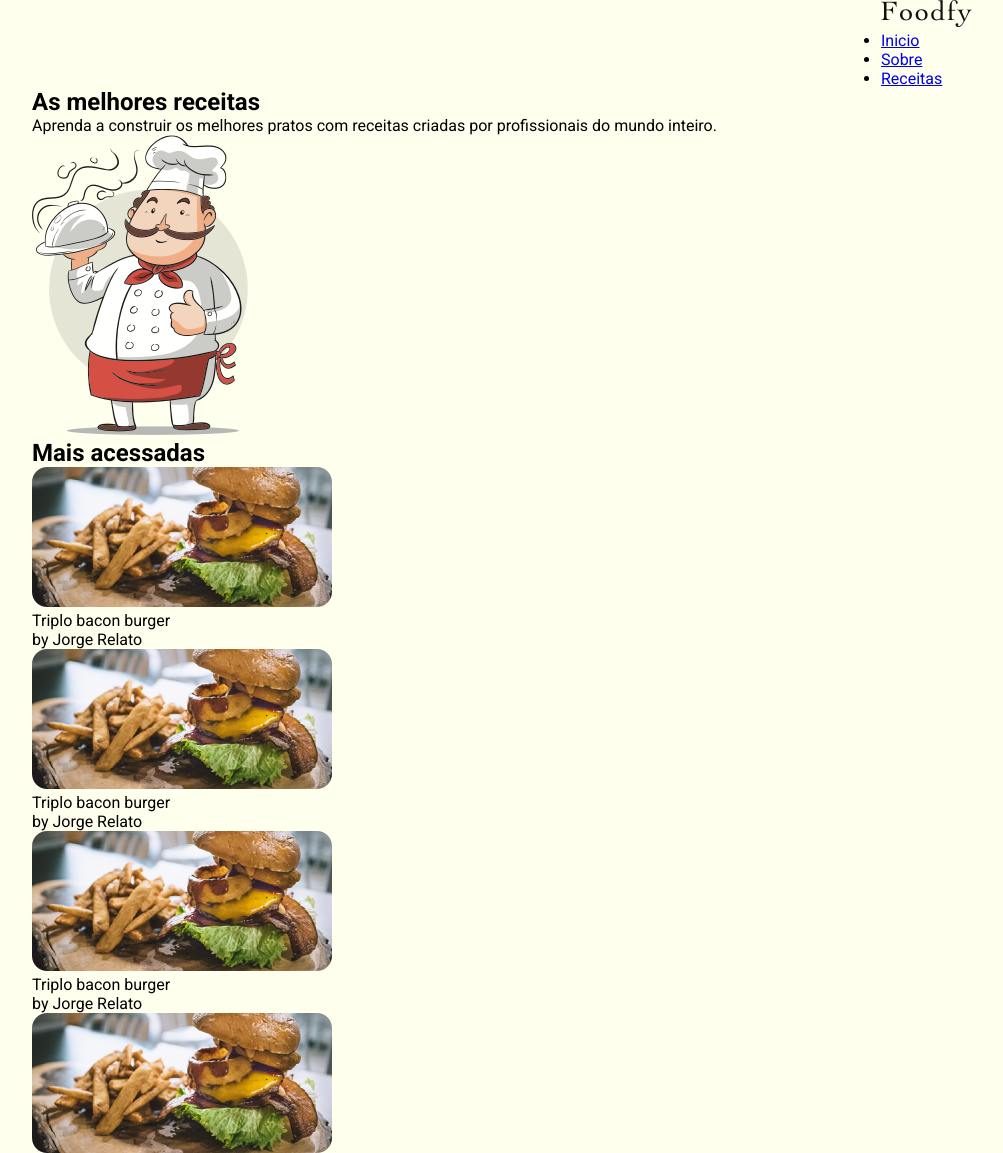
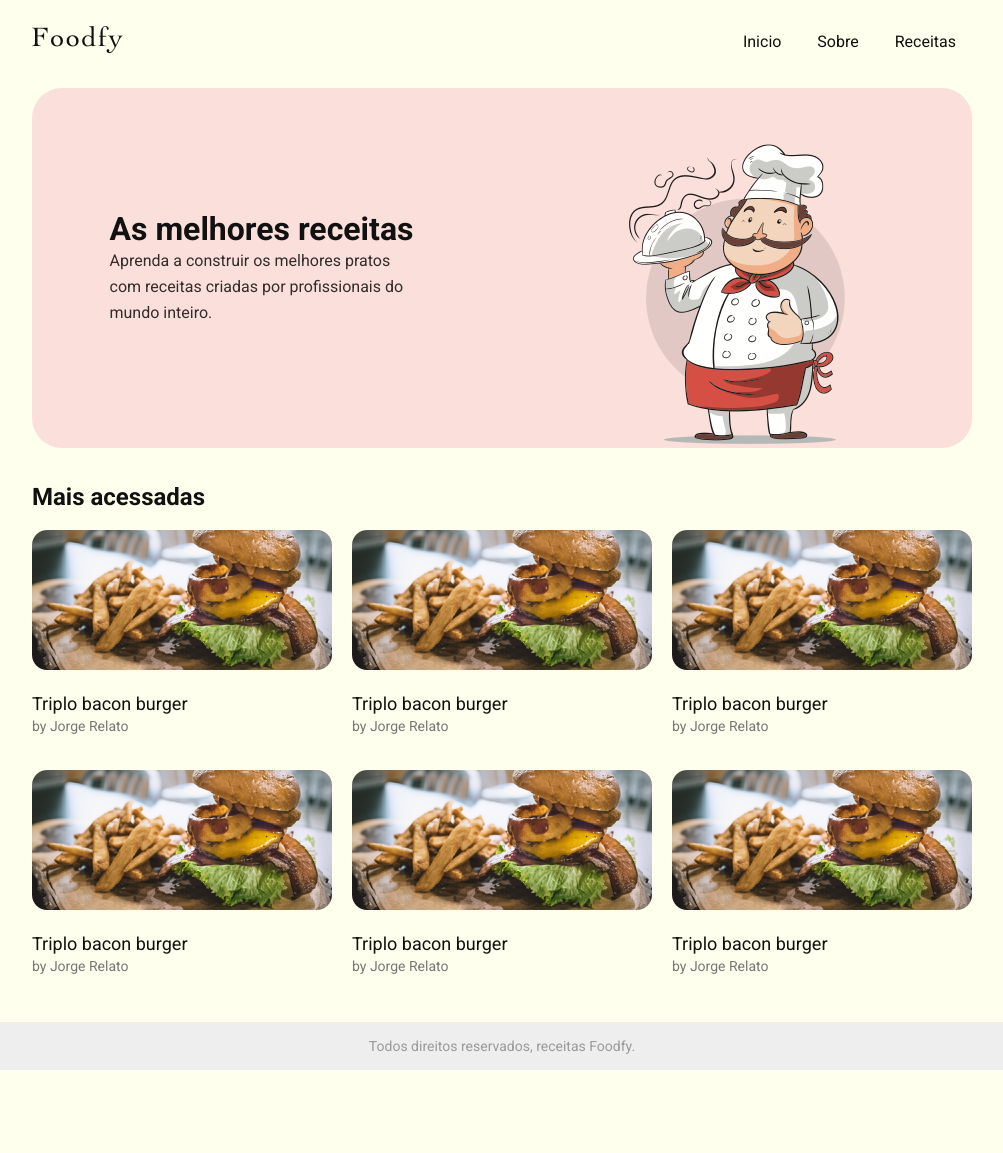
Before and after one commit to luizvicentin/foodfy, a plain HTML site: page foodfy/home.html in a window 1280 px wide. Shown: the top 1153 px of the page, without its empty margins (138-1141 px from the left). After the commit the page ends 1070 px from the top, so only its background shows below. Drawn offline with Linux system fonts and the light colour scheme.

Commit message:
Homepage Done

```diff
--- a/foodfy/assets/main.css
+++ b/foodfy/assets/main.css
@@ -1,6 +1,8 @@
 @import url('https://fonts.googleapis.com/css2?family=Roboto:wght@300;400;500;700;900&display=swap');
 
-* {
+*,
+::before,
+::after {
     margin: 0;
     padding: 0;
     box-sizing: border-box;
@@ -15,13 +17,15 @@ main {
     width: 940px;
     margin: auto;
 }
-
+/*== Header ==*/
 header {
     width: 940px;
+    height: 72px;
     margin: auto;
+    padding-top: 24px;
 }
 
-.header {
+.header-itens {
     display: flex;
     align-items: center;
     justify-content: flex-end;
@@ -30,3 +34,103 @@ header {
 .logo {
     margin-right: auto;
 }
+
+.nav_links li {
+    display: inline-block;
+    padding: 8px 16px;
+    transition: .5s;
+}
+
+.nav_links li:hover {
+    background: #efefef;
+}
+
+.nav_links a {
+    text-decoration: none;
+    color: #111;
+}
+/*== End Header ==*/
+/*== Main ==*/
+.layer {
+    display: block;
+}
+
+.focus {
+    width: 100%;
+    height: 360px;
+    border-radius: 30px;
+    background: #FBDFDB;
+    display: grid;
+    grid-template-columns: 1fr 1fr;
+    align-items: center;
+    margin: 16px 0;
+}
+
+.focus div {
+    width: 315px;
+    justify-self: center;
+}
+
+.focus h1 {
+    font-size: 32px;
+    font-weight: 700;
+    color: #111111;
+}
+
+.focus p {
+    font-size: 16px;
+    line-height: 26px;
+    color: #000;
+    opacity: 0.8;
+}
+.focus .chef {
+    align-self: flex-end;
+    justify-self: center;
+}
+
+.layer div h2 {
+    margin-top: 32px;
+}
+
+.layer h2 {
+    font-size: 24px;
+    line-height: 34px;
+    font-weight: bold;
+    color: #111;
+    margin: 16px 0;
+}
+
+.cards {
+    display: grid;
+    grid-template-columns: 1fr 1fr 1fr;
+    gap: 20px;
+}
+
+.card {
+    margin-bottom: 16px;
+}
+
+.card_img_container {
+    margin-bottom: 16px;
+}
+
+.card_content {
+    font-size: 18px;
+    line-height: 28px;
+    color: #111;
+}
+
+.card_info {
+    font-size: 14px;
+    color: #777;
+}
+/*== End Main ==*/
+/*== Footer ==*/
+.footer {
+    margin-top: 32px;
+    background: #eee;
+    padding: 16px;
+    font-size: 14px;
+    color: #999;
+    text-align: center;
+}
--- a/foodfy/home.html
+++ b/foodfy/home.html
@@ -50,7 +50,7 @@
                     <p>Triplo bacon burger</p>
                 </div>
                 <div class="card_info">
-                    <p class=card_author>by Jorge Relato </p>
+                    <p>by Jorge Relato </p>
                 </div>
             </div>
 
@@ -118,7 +118,7 @@
 
     </main>
 
-    <footer>
+    <footer class="footer">
         <p>Todos direitos reservados, receitas Foodfy.</p>
     </footer>
 
```
